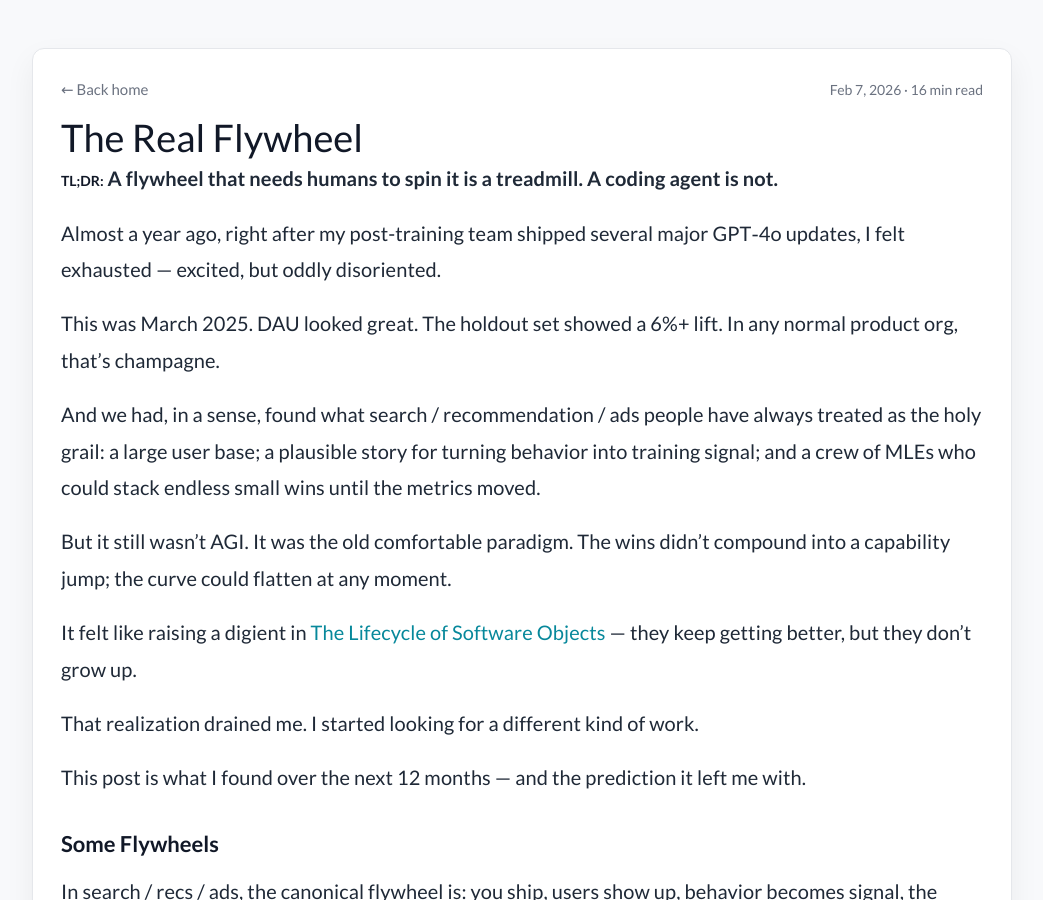
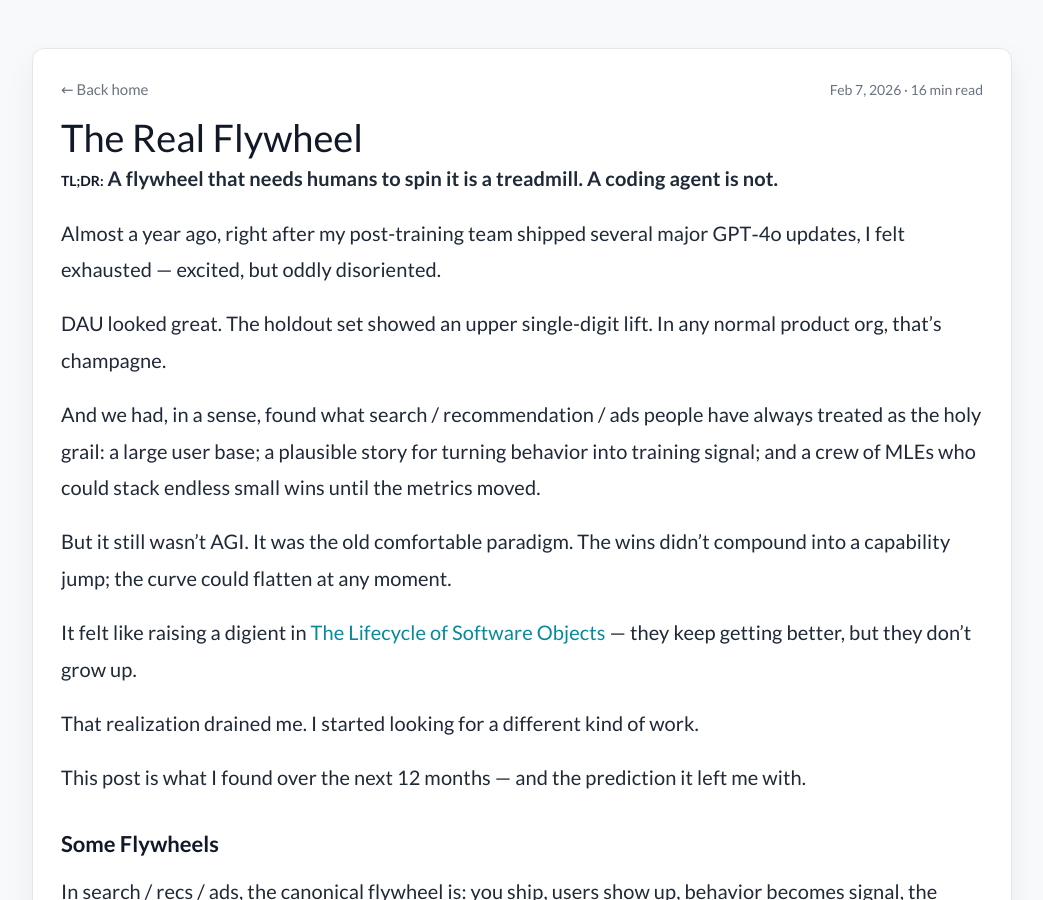
Before and after one commit to haossr/haossr.github.io, a Jekyll site: the page built from writing/the-real-flywheel/index.html, in a window 1280 px wide and 900 px high. Shown: the whole window, without its empty margins (118-1161 px from the left). Built offline with Jekyll 4.4.1, drawn with Linux system fonts in a browser that asks for light colours.

Commit message:
copy(blog): adjust lift wording and remove March 2025 sentence (#23)
Co-authored-by: Hao Sheng <haosheng@users.noreply.github.com>

```diff
--- a/writing/the-real-flywheel/index.html
+++ b/writing/the-real-flywheel/index.html
@@ -151,7 +151,7 @@ layout: null
       <p class="tldr-line"><strong>TL;DR:</strong> A flywheel that needs humans to spin it is a treadmill. A coding agent is not.</p>
 
       <p>Almost a year ago, right after my post-training team shipped several major GPT‑4o updates, I felt exhausted — excited, but oddly disoriented.</p>
-      <p>This was March 2025. DAU looked great. The holdout set showed a 6%+ lift. In any normal product org, that’s champagne.</p>
+      <p>DAU looked great. The holdout set showed an upper single-digit lift. In any normal product org, that’s champagne.</p>
       <p>And we had, in a sense, found what search / recommendation / ads people have always treated as the holy grail: a large user base; a plausible story for turning behavior into training signal; and a crew of MLEs who could stack endless small wins until the metrics moved.</p>
       <p>But it still wasn’t AGI. It was the old comfortable paradigm. The wins didn’t compound into a capability jump; the curve could flatten at any moment.</p>
       <p>It felt like raising a digient in <a href="https://en.wikipedia.org/wiki/The_Lifecycle_of_Software_Objects">The Lifecycle of Software Objects</a> — they keep getting better, but they don’t grow up.</p>
```
